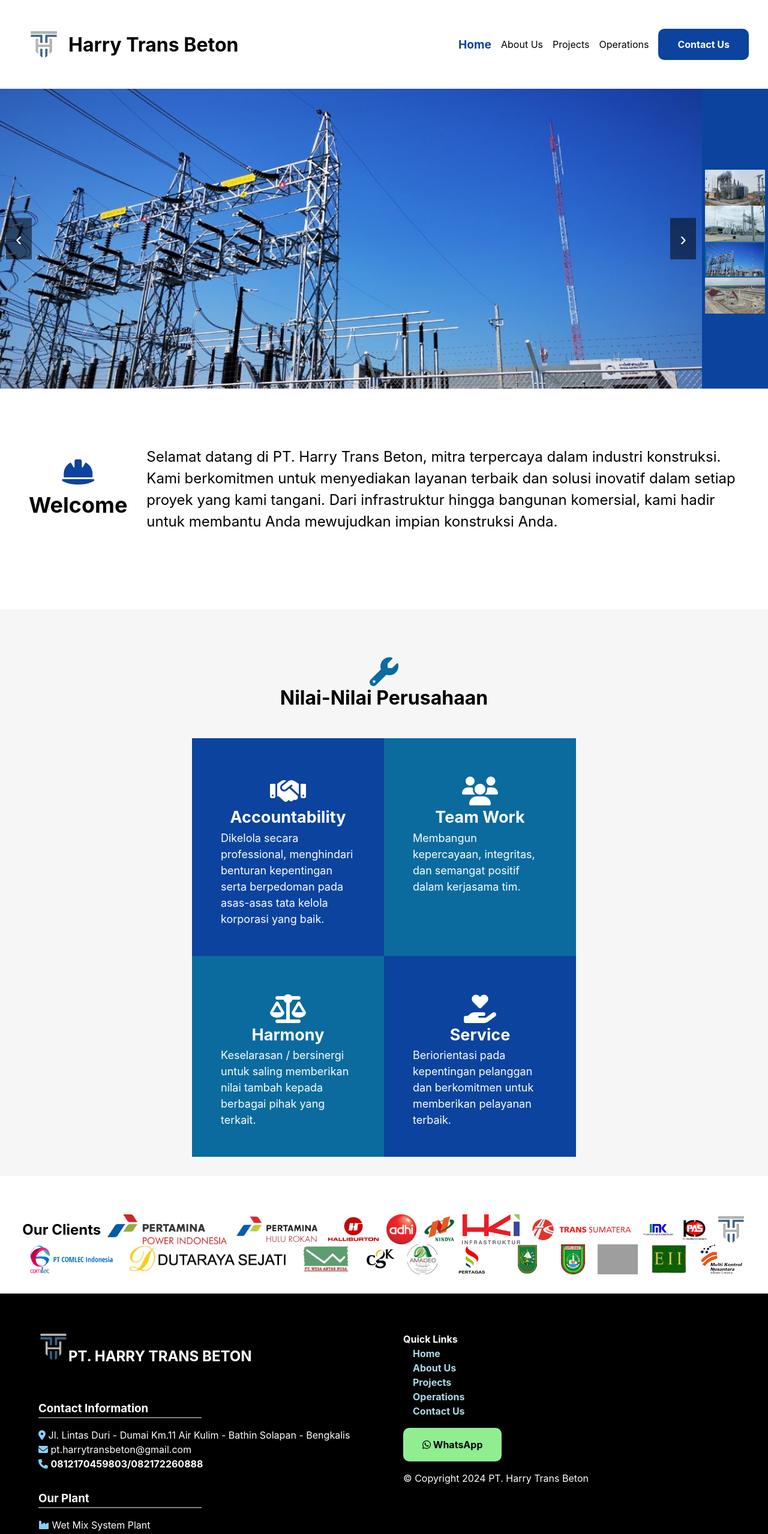
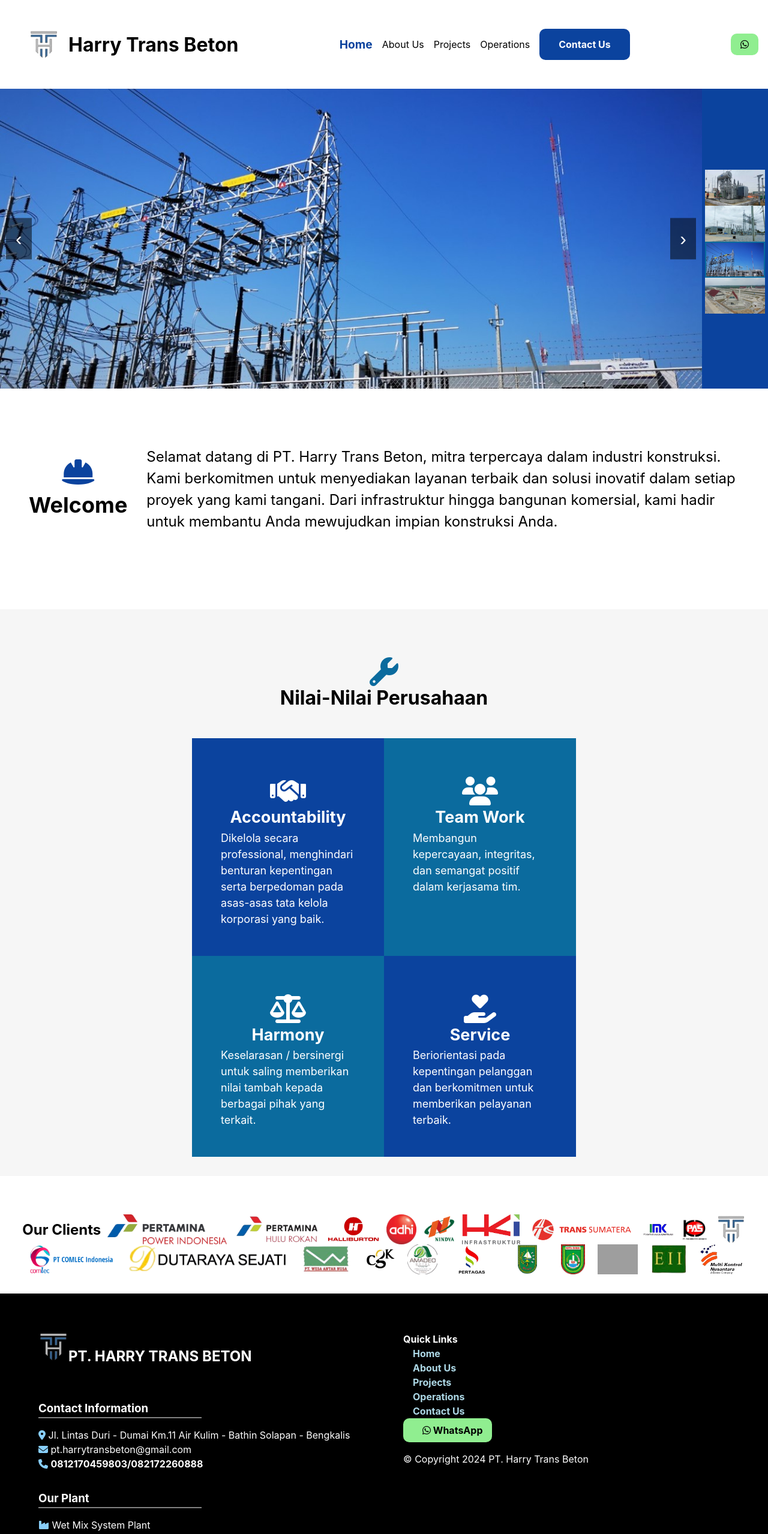
Before and after one commit to alvianzf/harry-trans-beton, a React (Vite) app: page / in a window 1280 px wide. Shown: the top 2558 px of the page at 60% size. Built offline with nearby package versions, Linux system fonts and the light colour scheme; grey boxes are pictures that could not be loaded.

Commit message:
fix: modify whatsapp button no text behaviour

```diff
--- a/src/App.css
+++ b/src/App.css
@@ -229,11 +229,14 @@
 /* WhatsApp link styles */
 .whatsapp-link {
   background-color: lightgreen;
-  padding: 1rem 2rem 1rem 1rem;
+  padding: 0.5rem 1rem;
   border-radius: 10px;
-  display: flex;
+  display: inline-flex;
   align-items: center;
-  margin-top: 1rem;
+  justify-content: center;
+  gap: 0.5rem; /* Adds space between icon and text */
+  cursor: pointer;
+  transition: background-color 0.3s ease;
 }
 
 .whatsapp-link:hover {
@@ -248,8 +251,8 @@
   text-decoration: none;
   color: black;
   font-weight: bold;
-  margin-left: 1rem;
 }
+
 
 /* Values container styles */
 .values-container {
--- a/src/components/navigations/Hamburger.tsx
+++ b/src/components/navigations/Hamburger.tsx
@@ -1,28 +1,16 @@
-import React from 'react';
+function WhatsappButton({ text }: { text: boolean }) {
+    return (
+      <div className="whatsapp-link">
+        <a
+          href="https://wa.me/62812170459803"
+          target="_blank"
+          rel="noopener noreferrer"
+        >
+          <i className="fab fa-whatsapp"></i>
+          {text && "WhatsApp"}
+        </a>
+      </div>
+    );
+  }
 
-const Hamburger = () => {
-  const [menuOpen, setMenuOpen] = React.useState(false);
-
-  const toggleMenu = () => {
-    setMenuOpen(!menuOpen);
-  };
-
-  return (
-    <div className="hamburger">
-        <div className="menu-icon" onClick={toggleMenu}>
-          <i className="fa fa-bars"></i>
-        </div>
-      {menuOpen && (
-        <div className="menu">
-          <ul>
-            <li><a href="/">Home</a></li>
-            <li><a href="/about">About</a></li>
-            <li><a href="/contact">Contact</a></li>
-          </ul>
-        </div>
-      )}
-    </div>
-  );
-};
-
-export default Hamburger;
+  export default WhatsappButton;
```
